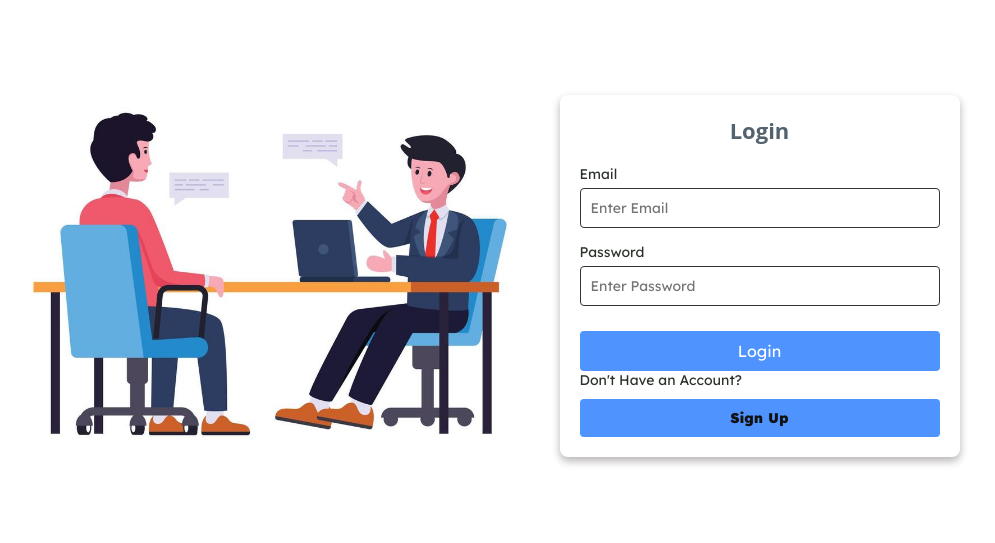
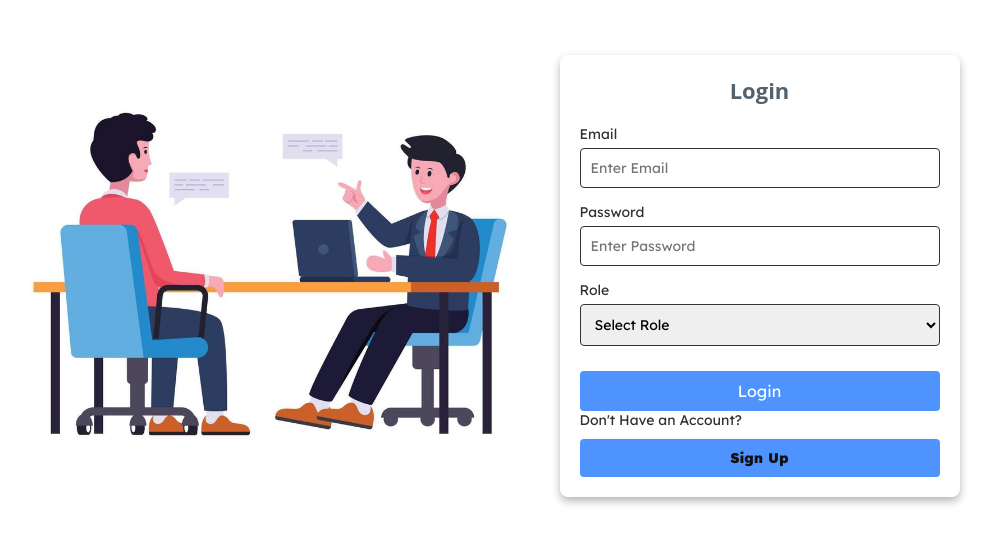
Before and after one commit to KoyyalagaddaVenkataRamaRaju/Aimock, a React (Vite) app: page /login in a window 1280 px wide. Shown: the part 129-672 px from the top of the page, without its empty margins (163-1158 px from the left). Built offline with nearby package versions, Linux system fonts and the light colour scheme.

Commit message:
new commit

```diff
--- a/src/pages/Login/Register.jsx
+++ b/src/pages/Login/Register.jsx
@@ -9,6 +9,7 @@ function Register() {
     const [email, setEmail] = useState("");
     const [password, setPassword] = useState("");
     const [role, setRole] = useState("");
+    const [phone, setPhone] = useState("");
     const navigate = useNavigate();
 
     const handleSubmit = (e) => {
@@ -19,10 +20,7 @@ function Register() {
             return;
         }
 
-        const userData = { name, email, password, role };
-
-        // Debugging log to check if data is correct
-        console.log("Sending data to backend:", userData);
+        const userData = { name, email, password, role, phone };
 
         axios.post('http://localhost:5000/register', userData)
             .then(result => {
@@ -33,8 +31,8 @@ function Register() {
                 }
             })
             .catch(err => {
-                console.log('Frontend Error:', err);
-                alert("An error occurred. Please try again.");
+                console.error('Frontend Error:', err);
+                alert("Your request for admin access has been sent. Please wait for approval.");
             });
     };
 
@@ -47,9 +45,7 @@ function Register() {
                 <h2>Register</h2>
                 <form onSubmit={handleSubmit}>
                     <div className="input-box">
-                        <label htmlFor="name">
-                            <strong>Name</strong>
-                        </label>
+                        <label htmlFor="name"><strong>Name</strong></label>
                         <input
                             type="text"
                             placeholder="Enter Name"
@@ -60,9 +56,7 @@ function Register() {
                         />
                     </div>
                     <div className="input-box">
-                        <label htmlFor="email">
-                            <strong>Email</strong>
-                        </label>
+                        <label htmlFor="email"><strong>Email</strong></label>
                         <input
                             type="email"
                             placeholder="Enter Email"
@@ -74,9 +68,7 @@ function Register() {
                         />
                     </div>
                     <div className="input-box">
-                        <label htmlFor="password">
-                            <strong>Password</strong>
-                        </label>
+                        <label htmlFor="password"><strong>Password</strong></label>
                         <input
                             type="password"
                             placeholder="Enter Password"
@@ -88,9 +80,7 @@ function Register() {
                         />
                     </div>
                     <div className="input-box">
-                        <label htmlFor="role">
-                            <strong>Select Role</strong>
-                        </label>
+                        <label htmlFor="role"><strong>Select Role</strong></label>
                         <select
                             name="role"
                             className="form-control"
@@ -104,14 +94,21 @@ function Register() {
                             <option value="other">Other</option>
                         </select>
                     </div>
-                    <button type="submit" className="sub-btn">
-                        Register
-                    </button>
+                    <div className="input-box">
+                        <label htmlFor="phone"><strong>Phone</strong></label>
+                        <input
+                            type="text"
+                            placeholder="Enter Phone Number"
+                            name="phone"
+                            className="form-control"
+                            onChange={(e) => setPhone(e.target.value)}
+                            required
+                        />
+                    </div>
+                    <button type="submit" className="sub-btn">Register</button>
                 </form>
                 <p>Already Have an Account?</p>
-                <Link to="/login" className="next-btn">
-                    Sign in
-                </Link>
+                <Link to="/login" className="next-btn">Sign in</Link>
             </div>
         </div>
     );
--- a/src/pages/Login/Signin.css
+++ b/src/pages/Login/Signin.css
@@ -20,7 +20,13 @@
     border-radius: 4px;
     color: black;
 }
-
+.input-box1 select {
+    width: 100%;
+    padding: 10px;
+    border: 1px solid #333;
+    border-radius: 4px;
+    color: black;
+}
 .sub-btn1 {
     width:100%;
     padding: 10px;
--- a/src/pages/Login/Signin.jsx
+++ b/src/pages/Login/Signin.jsx
@@ -1,22 +1,38 @@
 import React, { useState } from "react";
 import { Link, useNavigate } from "react-router-dom";
 import axios from "axios";
-import Cookies from 'js-cookie'
+import Cookies from 'js-cookie';
 import "./Signin.css";
 
 function Signin() {
     const [email, setEmail] = useState("");
     const [password, setPassword] = useState("");
+    const [role, setRole] = useState("");  // Added state for role selection
     const navigate = useNavigate();
 
     const handleSubmit = (e) => {
         e.preventDefault();
-        axios.post('http://localhost:5000/login', { email, password })
+
+        if (!role) {
+            alert("Please select a role.");
+            return;
+        }
+
+        axios.post('http://localhost:5000/login', { email, password, role })  // Pass role to backend
             .then(result => {
                 console.log("Result:", result.data);
                 if (result.data.token) {
-                    Cookies.set('jwt_token', result.data.token,{expires:50000});
-                    navigate('/home');
+                    // Set the JWT token in Cookies
+                    Cookies.set('jwt_token', result.data.token, {expires: 50000});
+
+                    // Check the role and navigate accordingly
+                    const userRole = result.data.role;  // This comes from the backend (either 'admin', 'student', or 'other')
+
+                    if (userRole === 'admin') {
+                        navigate('/dashboard');  // Navigate to admin dashboard
+                    } else {
+                        navigate('/home');  // Navigate to home for student or other roles
+                    }
                 } else {
                     alert("Incorrect username or password");
                 }
@@ -57,11 +73,29 @@ function Signin() {
                             placeholder="Enter Password"
                             name="password"
                             className="form-control"
-                            autoComplete="current-password" // Add this attribute
+                            autoComplete="current-password"
                             onChange={(e) => setPassword(e.target.value)}
                         />
+                    </div>
 
+                    {/* Role Selection Dropdown */}
+                    <div className="input-box1">
+                        <label htmlFor="role">
+                            <strong>Role</strong>
+                        </label>
+                        <select
+                            name="role"
+                            className="form-control"
+                            onChange={(e) => setRole(e.target.value)}
+                            value={role}
+                        >
+                            <option value="">Select Role</option>
+                            <option value="admin">Admin</option>
+                            <option value="student">Student</option>
+                            <option value="other">Other</option>
+                        </select>
                     </div>
+
                     <button type="submit" className="sub-btn1">
                         Login
                     </button>
--- a/src/routes/routes.jsx
+++ b/src/routes/routes.jsx
@@ -1,3 +1,4 @@
+import AdminApprove from "../components/AdminApprove/AdminApprove"
 import Home from "../pages/Home/Home"
 import Register from "../pages/Login/Register"
 import Signin from "../pages/Login/Signin"
@@ -10,5 +11,5 @@ export const routes = [
     {path:'/',element:<Register />},
     {path:'/login',element:<Signin />},
     {path:'/MockInterviews',element:<MockInt/>},
-    {path:'/MockTests',element:<MockTest/>}
+    {path:'/MockTests',element:<MockTest/>},
   ]
```
